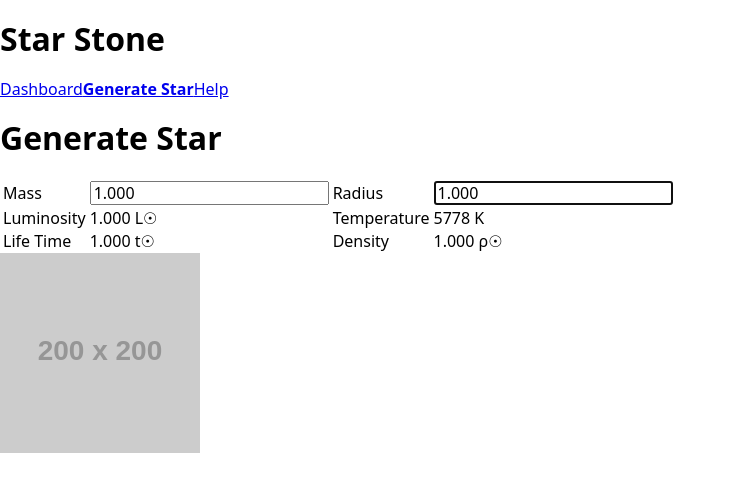
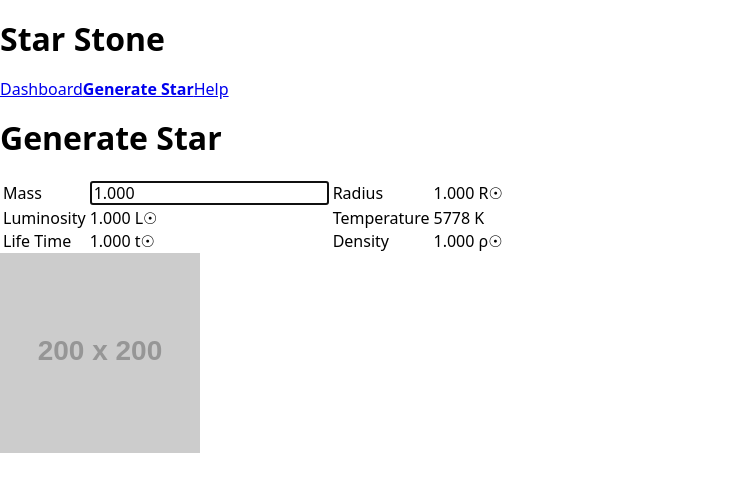
Before and after one commit to k4t0mono/star-stone, a React app: page /generate in a window 1280 px wide. Shown: the top 492 px of the page, without its empty margins (0-736 px from the left). Built offline with nearby package versions, Linux system fonts and the light colour scheme.

Commit message:
Geração de dados está no background

```diff
--- a/src/backend/generateStar.js
+++ /dev/null
@@ -1,43 +0,0 @@
-import { randomRange } from './utils.js';
-import Star from './star.js';
-
-export const generateStar = (st) => {
-	const { mass, radius } = generateMassRadius(st);
-	const star = new Star(mass, radius, st);
-
-	return star;
-}
-
-const generateMassRadius = (st) => {
-	let mass;
-	switch(st) {
-	case 'O':
-		mass = randomRange(16, 50); break;
-
-	case 'B':
-		mass = randomRange(2.1, 16); break;
-
-	case 'A':
-		mass = randomRange(1.4, 2.1); break;
-
-	case 'F':
-		mass = randomRange(1.04, 1.4);break;
-
-	case 'G':
-		mass = randomRange(0.8, 1.04); break;
-
-	case 'K':
-		mass = randomRange(0.45, 0.8); break;
-
-	case 'M':
-		mass = randomRange(0.08, 0.45); break;
-	}
-
-	let radius;
-	if(mass > 1)
-		radius = Math.pow(mass, 0.5);
-	else
-		radius = Math.pow(mass, 0.8);
-
-	return { mass, radius };
-}
--- a/src/backend/star.js
+++ b/src/backend/star.js
@@ -1,26 +1,28 @@
 class Star {
-    constructor(mass, radius, st) {
-        this.id = Math.random().toString(36).substr(2, 9);
+    constructor(mass) {
+        // this.id = Math.random().toString(36).substr(2, 9);
+        this.mass = mass;
 
-        this.spectral_type = st;
-        this.mass = mass;
-        this.radius = radius;
+        if(mass > 1)
+            this.radius = Math.pow(mass, 0.5);
+        else
+            this.radius = Math.pow(mass, 0.8);
 
         this.circuference = this.radius;
         this.area = Math.pow(this.radius, 2);
         this.volume = Math.pow(this.radius, 3);
-        this.density = this.mass / this.rel_volume;
+        this.density = this.mass / this.volume;
 
-        this.luminosity = Math.pow(this.rel_mass, 3.5);
-        this.life = this.rel_mass / this.luminosity;
+        this.luminosity = Math.pow(this.mass, 3.5);
+        this.life = this.mass / this.luminosity;
 
-        this.temperature = Math.pow(this.luminosity / this.rel_area, 0.25);
-        this.abs_temperature = this.rel_temperature * 5778;
+        this.temperature = Math.pow(this.luminosity / this.area, 0.25);
+        this.abs_temperature = this.temperature * 5778;
 
         this.habtable_inner = Math.sqrt(this.luminosity / 1.1);
         this.habtable_outer = Math.sqrt(this.luminosity / 0.53);
 
-        this.calc_color();
+        // this.calc_color();
     }
 
     calc_color() {
--- a/src/components/StarCard.jsx
+++ b/src/components/StarCard.jsx
@@ -1,22 +1,25 @@
 import React from 'react'
+
+import Star from '../backend/star.js';
+
 
 class StarCard extends React.Component {
 
 	constructor(props) {
 		super(props);
 
+		this.scale = this.props.scale ? this.props.scale : 3;
+
 		this.state = {
 			mass: '1.000',
-			radius: '1.000',
-			mass: '1.000',
-			radius: '1.000',
-			area: '1.000',
-			volume: '1.000',
-			density: '1.000',
-			luminosity: '1.000',
-			life: '1.000',
-			temperature: '1.000',
-			abs_temperature: '5778'
+			radius: 1.0,
+			area: 1.0,
+			volume: 1.0,
+			density: 1.0,
+			luminosity: 1.0,
+			life: 1.0,
+			temperature: 1.0,
+			abs_temperature: 5778,
 		};
 	}
 
@@ -27,33 +30,13 @@ class StarCard extends React.Component {
 			this.setState(() => ({ mass }), this.recalcData);
 	}
 
-	onRadiusChange = (e) => {
-		const radius = e.target.value;
-
-		if(!radius || radius.match(/^\d+(\.\d{0,3})?$/))
-			this.setState(() => ({ radius }), this.recalcData);
-	}
-
 	recalcData = () => {
-		const mass = parseFloat(this.state.mass);
-		const radius = parseFloat(this.state.radius);
-		if(isNaN(mass) || isNaN(radius))
+		const _mass = parseFloat(this.state.mass);
+		if(isNaN(_mass))
 			return;
 
-		const area = Math.pow(radius, 2).toFixed(3);
-		const volume = Math.pow(radius, 3).toFixed(3);
-		const density = (mass / volume).toFixed(3);
-
-		const luminosity = Math.pow(mass, 3.5).toFixed(3);
-		const life = (mass / luminosity).toFixed(3);
-
-		const temperature = Math.pow(luminosity / area, 0.25 ).toFixed(3);
-		const abs_temperature = (temperature * 5778).toFixed(3);
-
-		this.setState(() => ({
-			area, volume, density, luminosity, life,
-			temperature, abs_temperature
-		}));
+		const { mass, ...p  } = new Star(_mass);
+		this.setState(() => ({ ...p }));
 	}
 
 	render() {
@@ -76,12 +59,7 @@ class StarCard extends React.Component {
 							Radius
 						</td>
 						<td className="starTable__data">
-							<input
-								type="text"
-								autoFocus={ true }
-								value={ this.state.radius }
-								onChange={ this.onRadiusChange }
-							/>
+							{ this.state.radius.toFixed(this.scale) } R☉
 						</td>
 					</tr>
 
@@ -90,13 +68,13 @@ class StarCard extends React.Component {
 							Luminosity
 						</td>
 						<td className="starTable__data">
-							{ this.state.luminosity } L☉
+							{ this.state.luminosity.toFixed(this.scale) } L☉
 						</td>
 						<td className="starTable__desc">
 							Temperature
 						</td>
 						<td className="starTable__data">
-							{ this.state.abs_temperature } K
+							{ this.state.abs_temperature.toFixed(0) } K
 						</td>
 					</tr>
 
@@ -105,13 +83,13 @@ class StarCard extends React.Component {
 							Life Time
 						</td>
 						<td className="starTable__data">
-							{ this.state.life } t☉
+							{ this.state.life.toFixed(this.scale) } t☉
 						</td>
 						<td className="starTable__desc">
 							Density
 						</td>
 						<td className="starTable__data">
-							{ this.state.density } ρ☉
+							{ this.state.density.toFixed(this.scale) } ρ☉
 						</td>
 					</tr>
 				</tbody>
--- a/src/components/StarForm.jsx
+++ b/src/components/StarForm.jsx
@@ -3,8 +3,6 @@ import moment from 'moment';
 import { SingleDatePicker } from 'react-dates';
 import 'react-dates/lib/css/_datepicker.css';
 import 'react-dates/initialize'
-
-import { generateStar } from '../backend/generateStar.js';
 
 
 class StarForm extends React.Component {
```
